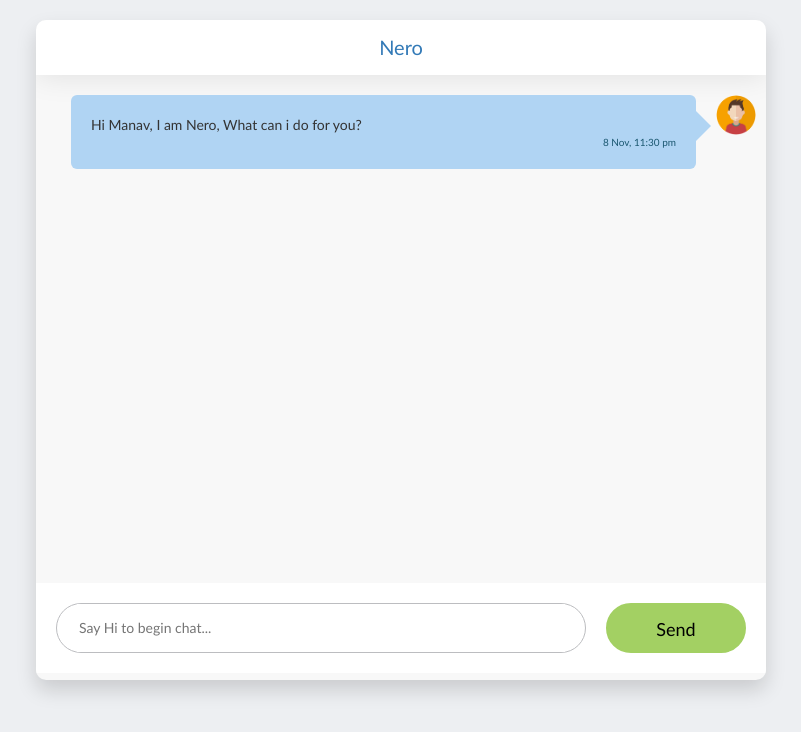
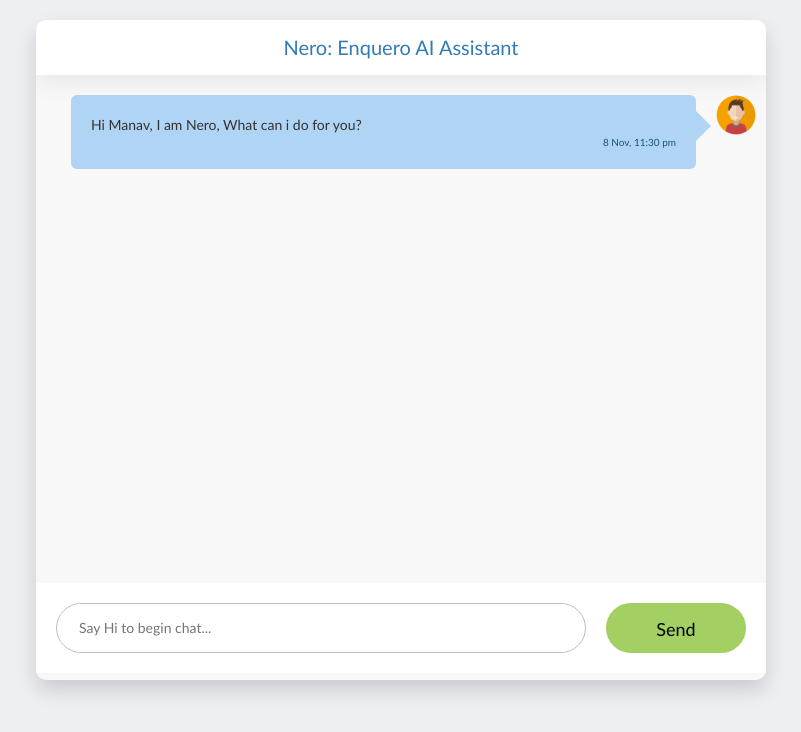
Before and after one commit to manavshrivastavagit/nero-frontend, a website: page index.html in a window 1280 px wide. Shown: the whole page, without its empty margins (34-835 px from the left). Drawn offline with nearby package versions, Linux system fonts and the light colour scheme.

Commit message:
updated code

```diff
--- a/index.html
+++ b/index.html
@@ -24,7 +24,7 @@
         <div class="col-md-8">
             <div class="chat_window">
                 <div class="top_menu">
-                    <div class="title" id="title">Nero</div>
+                    <div class="title" id="title"> Nero: Enquero AI Assistant </div>
                 </div>
                 <ul class="messages"></ul>
                 <div class="bottom_wrapper clearfix">
```
